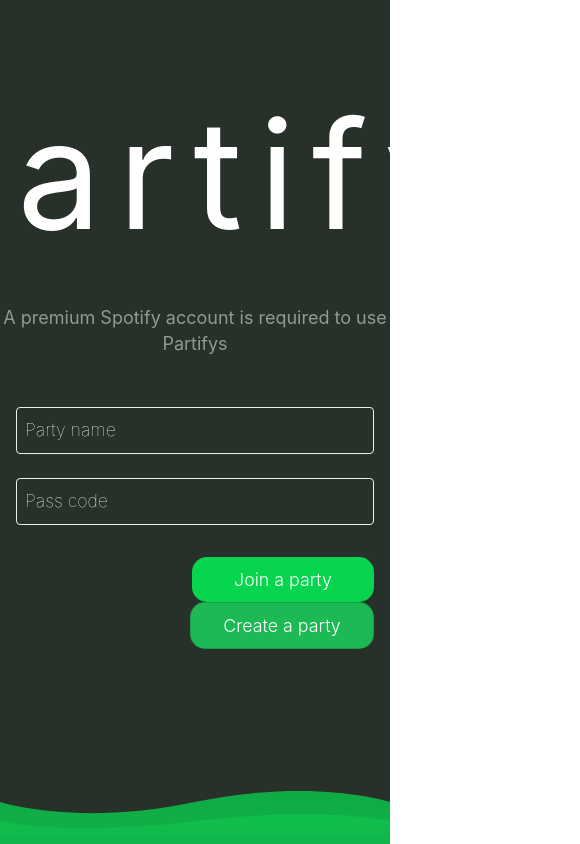
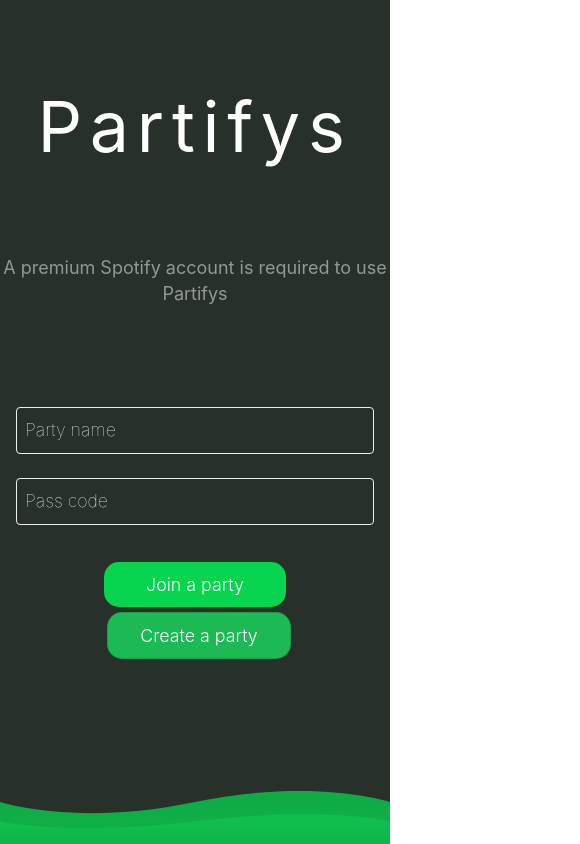
Before and after one commit to aditioan/partifys-frontend, a React (Create React App) app: page /home in a window 390 px wide. Shown: the whole page, 580 px wide, since content can reach past the window. Built offline with nearby package versions, Linux system fonts and the light colour scheme; no server answers.

Commit message:
Add responsive design to login page

```diff
--- a/src/layout-components/Button.js
+++ b/src/layout-components/Button.js
@@ -39,6 +39,11 @@ export const Button = styled.button`
   cursor: pointer;
   min-width: 150px;
 
+  @media only screen and (max-width: 600px){
+    margin-top : 5px
+
+  }
+
   ${({ variant }) => typeThemes[variant]}
 `
 
--- a/src/layout-components/Card.js
+++ b/src/layout-components/Card.js
@@ -19,6 +19,11 @@ export const CardActions = styled.div`
   > * + * {
     margin-left: 8px;
   }
+
+  @media only screen and (max-width: 600px){
+    text-align: center;
+
+  }
 `
 
 export default Card
--- a/src/roles/home/app.module.css
+++ b/src/roles/home/app.module.css
@@ -46,3 +46,22 @@
 
     color: rgba(255, 255, 255, 0.5)
   }
+
+  @media only screen and (max-width: 600px) {
+    .titleApp
+      {
+      font-size: 70px;
+      width: 100%;
+    }
+    .highlight{
+      bottom: 50px;
+    }
+    /* .join,.create{
+      display: inline;
+      min-width: 50px;
+    }
+    .buttons{
+      text-align: center;
+
+    } */
+  }
```
